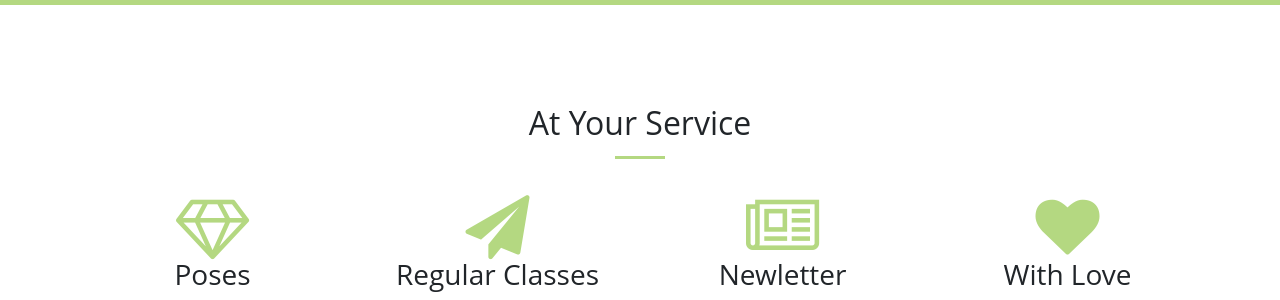
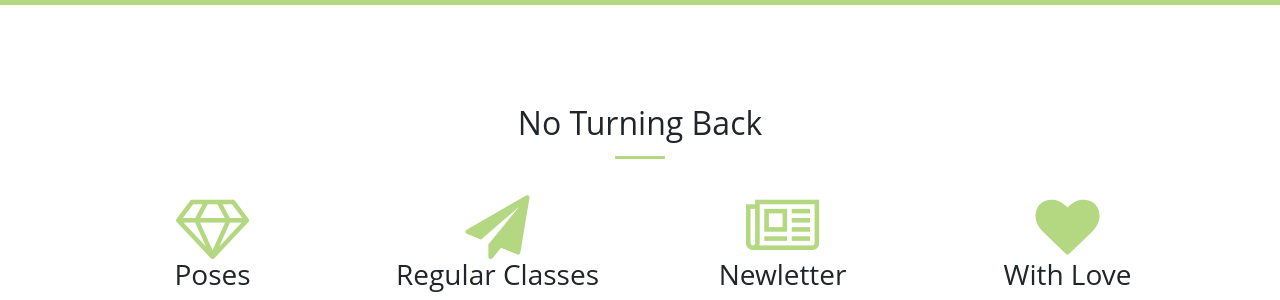
Before and after one commit to primertest-org/www, a Jekyll site: the page built from index.html, in a window 1280 px wide and 900 px high, scrolled down 1124 px. Shown: the part 159-459 px from the top of the window. Built offline with Jekyll 4.4.1, drawn with Linux system fonts in a browser that asks for light colours; some web fonts are replaced.

Commit message:
Updated '_includes/services.html' via CloudCannon

```diff
--- a/_includes/services.html
+++ b/_includes/services.html
@@ -2,7 +2,7 @@
     <div class="container">
       <div class="row">
         <div class="col-lg-12 text-center">
-          <h2 class="section-heading editable">At Your Service</h2>
+          <h2 class="section-heading editable">No Turning Back</h2>
           <hr class="primary" />
         </div>
       </div>
```
